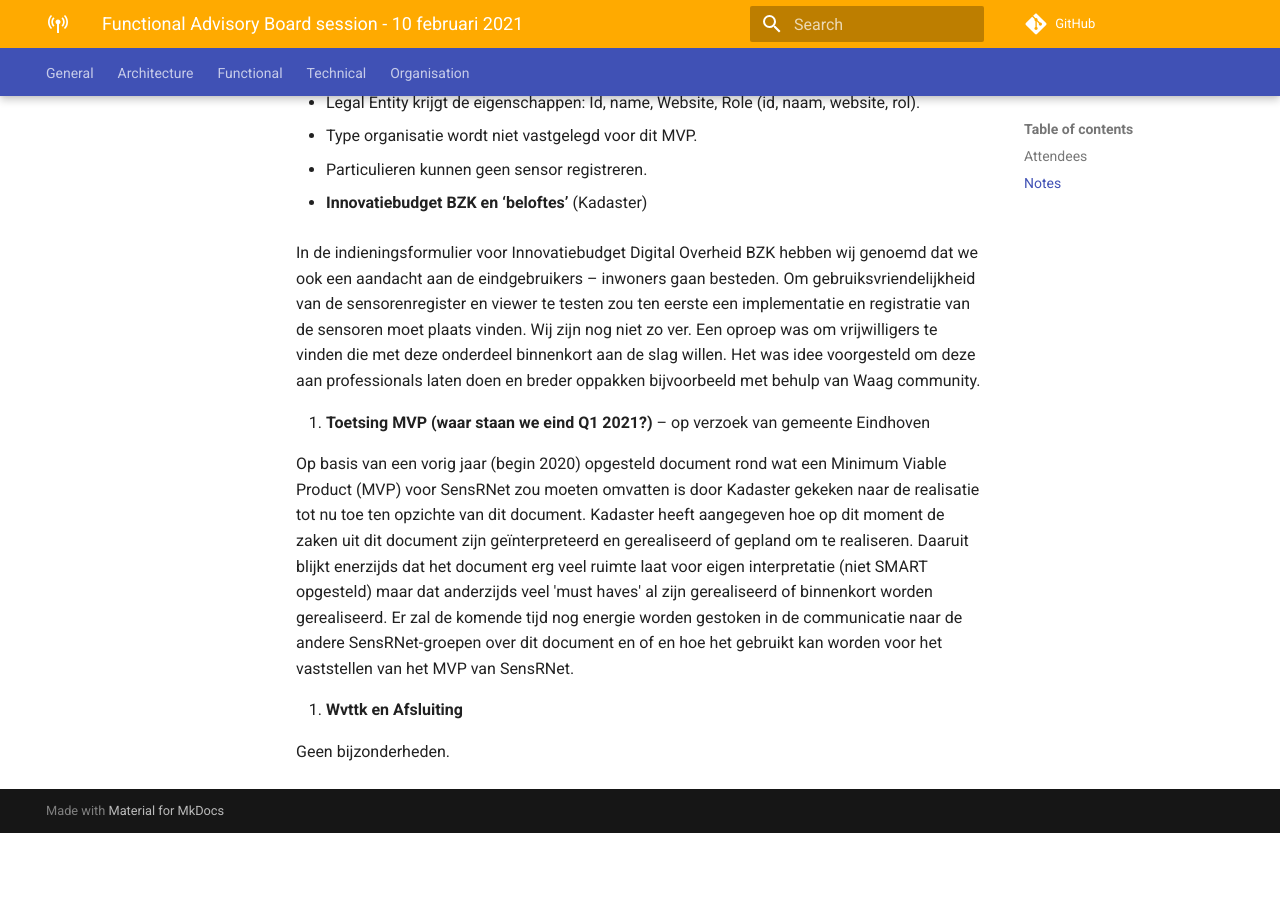
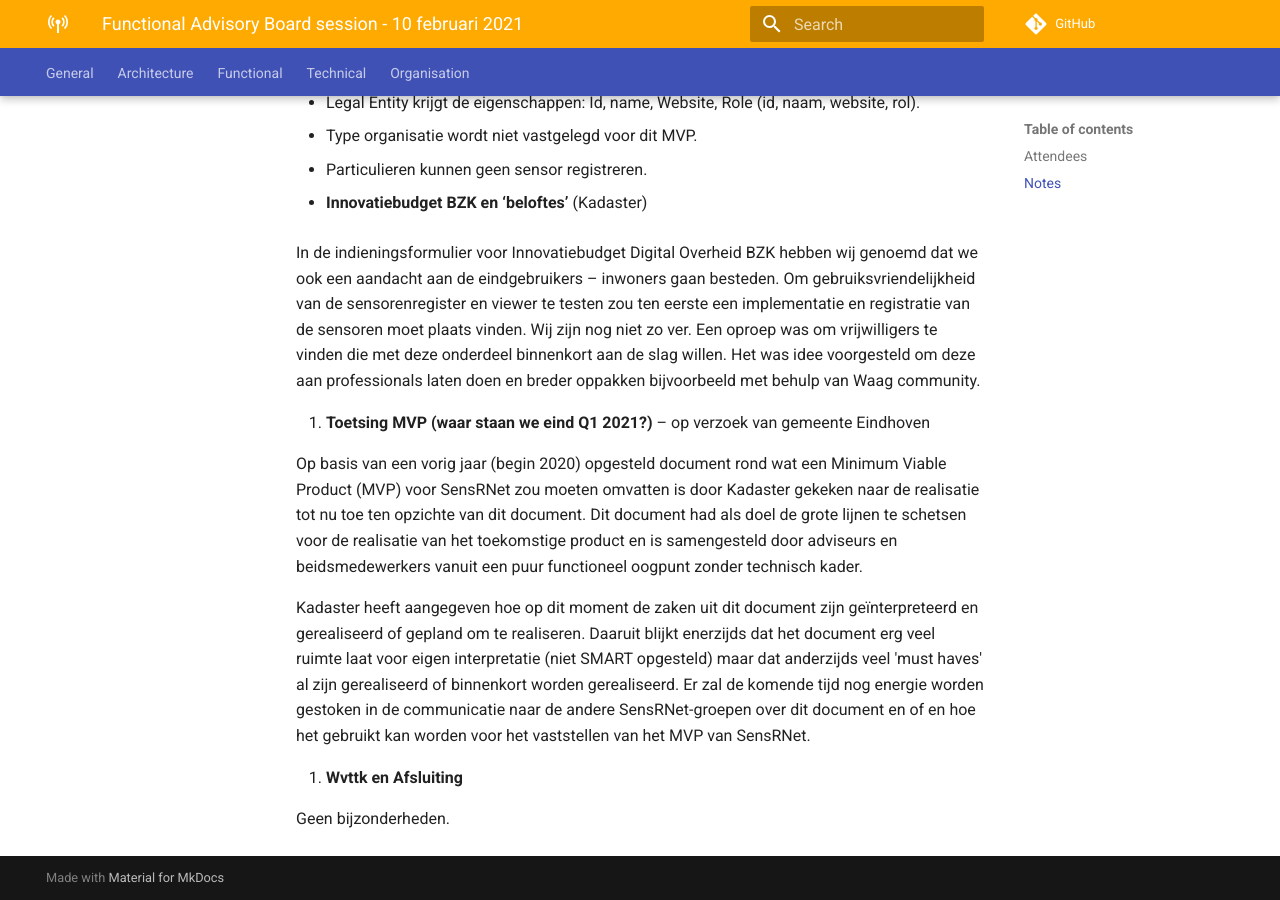
Before and after one commit to kadaster-labs/sensrnet-home, an MkDocs documentation site: the page built from docs/notes/2021-02-10-FAB-notes.md, in a window 1280 px wide and 900 px high, scrolled down 1427 px. Built offline with MkDocs 1.6.1 and Material for MkDocs 9.7.7, drawn with Linux system fonts in a browser that asks for light colours; comment, search, counter and statistics services are not loaded; before the commit the page ends 2260 px from its top, so only the background shows below that.

Commit message:
Update 2021-02-10-FAB-notes.md

```diff
--- a/docs/notes/2021-02-10-FAB-notes.md
+++ b/docs/notes/2021-02-10-FAB-notes.md
@@ -41,10 +41,10 @@ Onderwerpen:
 
    Besluiten, zoals besproken in FAB's van 28/1 en 10/2:
 
-- Organisation blijft op het scherm, maar wordt Legal Entity in het datamodel. Nederlands: Organisatie resp. Rechtspersoon.
-- Legal Entity krijgt de eigenschappen: Id, name, Website, Role (id, naam, website, rol).
-- Type organisatie wordt niet vastgelegd voor dit MVP.
-- Particulieren kunnen geen sensor registreren.
+   - Organisation blijft op het scherm, maar wordt Legal Entity in het datamodel. Nederlands: Organisatie resp. Rechtspersoon.
+   - Legal Entity krijgt de eigenschappen: Id, name, Website, Role (id, naam, website, rol).
+   - Type organisatie wordt niet vastgelegd voor dit MVP.
+   - Particulieren kunnen geen sensor registreren.
 
 4. **Innovatiebudget BZK en ‘beloftes’** (Kadaster)
 
@@ -52,7 +52,9 @@ Onderwerpen:
 
 5. **Toetsing MVP (waar staan we eind Q1 2021?)** – op verzoek van gemeente Eindhoven
 
-   Op basis van een vorig jaar (begin 2020) opgesteld document rond wat een Minimum Viable Product (MVP) voor SensRNet zou moeten omvatten is door Kadaster gekeken naar de realisatie tot nu toe ten opzichte van dit document. Kadaster heeft aangegeven hoe op dit moment de zaken uit dit document zijn geïnterpreteerd en gerealiseerd of gepland om te realiseren. Daaruit blijkt enerzijds dat het document erg veel ruimte laat voor eigen interpretatie (niet SMART opgesteld) maar dat anderzijds veel 'must haves' al zijn gerealiseerd of binnenkort worden gerealiseerd.
+   Op basis van een vorig jaar (begin 2020) opgesteld document rond wat een Minimum Viable Product (MVP) voor SensRNet zou moeten omvatten is door Kadaster gekeken naar de realisatie tot nu toe ten opzichte van dit document. Dit document had als doel de grote lijnen te schetsen voor de realisatie van het toekomstige product en is samengesteld door adviseurs en beidsmedewerkers vanuit een puur functioneel oogpunt zonder technisch kader.
+
+   Kadaster heeft aangegeven hoe op dit moment de zaken uit dit document zijn geïnterpreteerd en gerealiseerd of gepland om te realiseren. Daaruit blijkt enerzijds dat het document erg veel ruimte laat voor eigen interpretatie (niet SMART opgesteld) maar dat anderzijds veel 'must haves' al zijn gerealiseerd of binnenkort worden gerealiseerd.
    Er zal de komende tijd nog energie worden gestoken in de communicatie naar de andere SensRNet-groepen over dit document en of en hoe het gebruikt kan worden voor het vaststellen van het MVP van SensRNet.
 
 6. **Wvttk en Afsluiting**
```
